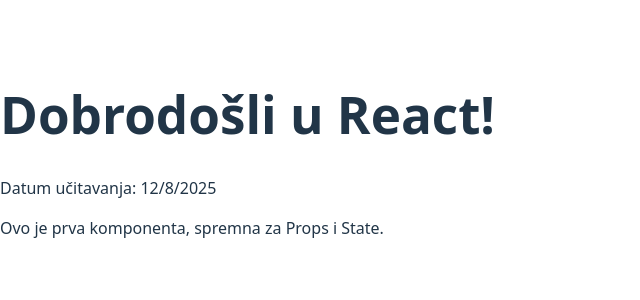
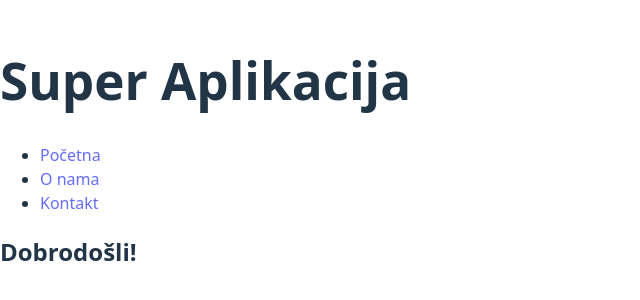
Before and after one commit to milanagit/my-exercise-react-app, a React (Vite) app: page / in a window 1280 px wide. Shown: the part 246-546 px from the top of the page, without its empty margins (0-640 px from the left). Built offline with nearby package versions, Linux system fonts and the light colour scheme.

Commit message:
added basic header

```diff
--- a/src/App.jsx
+++ b/src/App.jsx
@@ -1,20 +1,34 @@
-// 1. Definišemo Funkcionalnu Komponentu
-function PrvaKomponenta() {
+// src/App.jsx
 
-  // 2. Vraćamo JSX (HTML struktura)
+import React from 'react';
+// Importovanje vaše Header komponente
+import Header from './components/Header';
+
+// Primer navigacionih linkova
+const menuLinks = [
+  { text: 'Početna', url: '/' },
+  { text: 'O nama', url: '/about' },
+  { text: 'Kontakt', url: '/contact' },
+];
+
+function App() {
   return (
-    // Pravilo 1: Sve mora biti unutar jednog korena elementa (koristimo div)
-    <div>
-      {/* Pravilo 2: Koristimo className umesto class */}
-      <h1 className="naslov">Dobrodošli u React!</h1>
+    <div className="App">
+      {/*
+        Renderovanje Header komponente i prosleđivanje 'props-a'
+        'title' i 'navItems' su prilagođeni props-i koje smo definisali.
+      */}
+      <Header
+        title="Super Aplikacija"
+        navItems={menuLinks}
+      />
 
-      {/* Pravilo 3: Umetanje JS unutar vitica {} */}
-      <p>Datum učitavanja: {new Date().toLocaleDateString()}</p>
-
-      <p>Ovo je prva komponenta, spremna za Props i State.</p>
+      <main>
+        {/* Ostali sadržaj aplikacije */}
+        <h2>Dobrodošli!</h2>
+      </main>
     </div>
   );
 }
 
-// 3. Exportujemo komponentu da bi je main.jsx mogao videti
-export default PrvaKomponenta;
+export default App;
--- /dev/null
+++ b/src/components/Header.jsx
@@ -0,0 +1,33 @@
+// src/components/Header.jsx
+
+import React from 'react';
+
+// Ovo je funkcionalna komponenta
+const Header = (props) => {
+    // Opcionalno: Destrukturiranje props-a za laksu upotrebu
+    const { title, navItems } = props;
+
+    return (
+        <header className='main-header'>
+
+            {/* Prikaz naslova/brenda. Koristi props.title ako je definisan, inače koristi podrazumevanu vrednost */}
+            <h1>{title || "Moj React Projekat"}</h1>
+
+            {/* Navigacija */}
+            <nav>
+                <ul>
+                {/* Provera da li postoje navigacioni elementi pre mapiranja */}
+                {navItems && navItems.map((item, index) => (
+                    <li key={index}>
+                    <a href={item.url}>{item.text}</a>
+                    </li>
+                ))}
+                </ul>
+            </nav>
+
+        </header>
+    );
+};
+
+// Obavezno izvezite komponentu da bi mogla da se koristi u drugim fajlovima
+export default Header;
```
